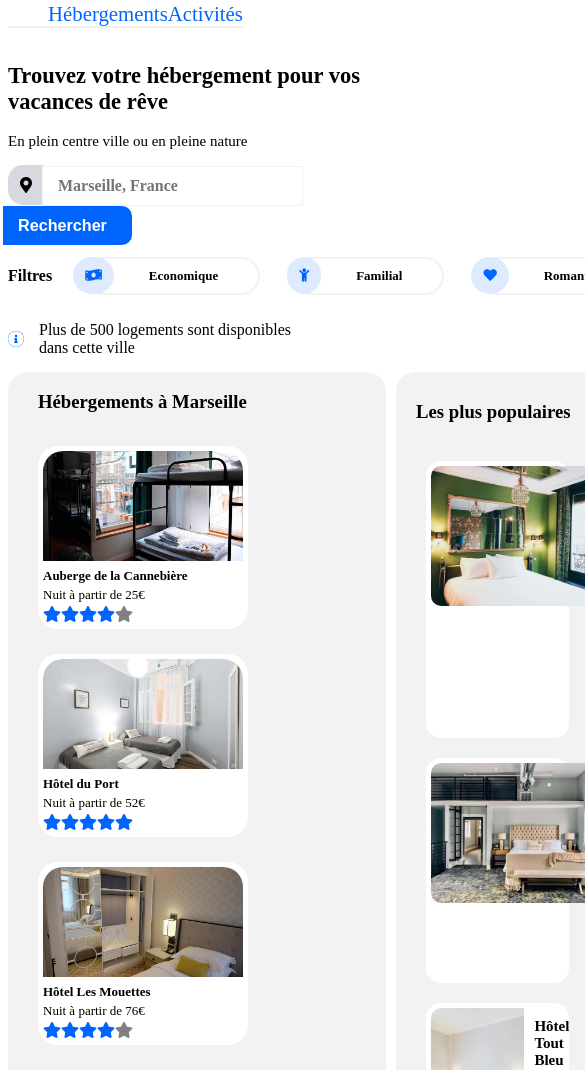
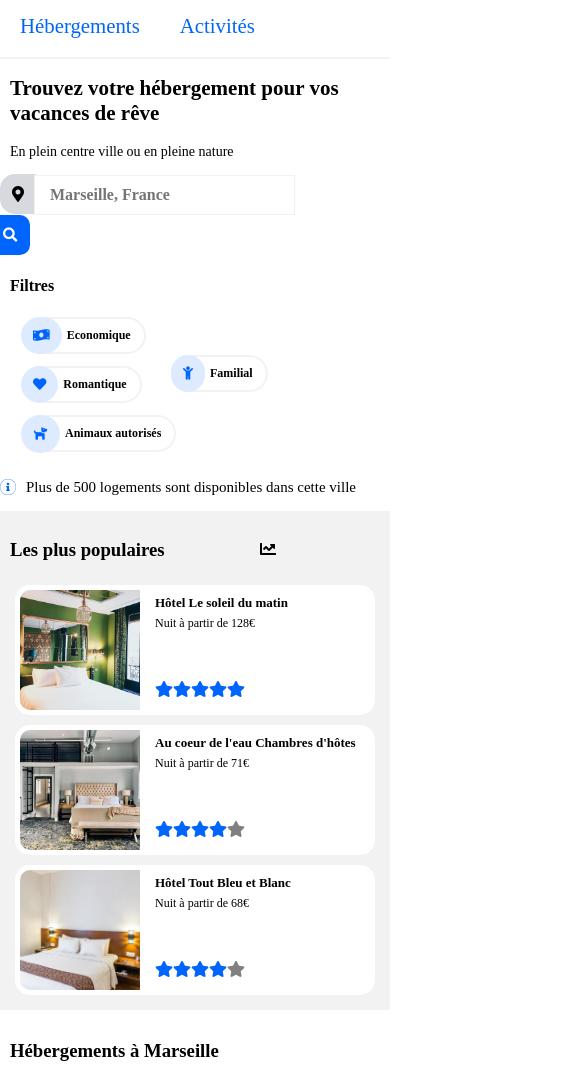
Before and after one commit to Safia31/SafiaVaniembourg_2_29062021, a plain HTML site: page html.html in a window 390 px wide. Shown: the part 76-1146 px from the top of the page, 585 px wide, since content can reach past the window. Drawn offline with Linux system fonts and the light colour scheme; a web font is replaced by a local one.

Commit message:
version mobile

```diff
--- a/css.css
+++ b/css.css
@@ -62,6 +62,11 @@ header nav a
     margin-right: -6px;
 }
 
+.fa-search{
+    display: none;
+    visibility: hidden;
+}
+
 input{
     border: solid #F2F2F2 1px;
     padding: 10px 25px 10px 15px;
@@ -98,7 +103,6 @@ input{
 #Filters button{
     border: 0;
     background: none;
-    position: relative;
     display: flex;
 }
 
@@ -107,10 +111,6 @@ input{
     left: 15px;
     padding: 12px;
 
-}
-
-#filters h4{
-    font-size: 10px;
 }
 
 .fa-money-bill-wave, .fa-child, .fa-heart, .fa-dog{
@@ -160,11 +160,12 @@ input{
 }
 
 .largeurHebergement:nth-child(1){
-    width: 64%;
+    flex: 2;
 }
 
 .largeurHebergement:nth-child(2){
-    width: 31%;
+    flex: 1;
+    margin-left: 3%;
 }
 
 .hébergementmarseille{
@@ -247,16 +248,21 @@ input{
 }
 
 .populaire img{
-    width: 170px;
+    width: 140px;
     height: 140px;
     border-radius: 10px 0px 0px 10px;
     object-fit: cover;
 }
 
-.populaire h4, .populaire p{
+.populaire h4{
     margin: 10px 5px 0px 10px;
     font-family: "Raleway";
-    font-size: 15px;
+}
+
+.populaire p{
+    margin: 10px 5px 0px 10px;
+    font-family: "Raleway";
+    font-size: 13px;
 }
 
 .populaire{
@@ -392,33 +398,233 @@ footer h3{
 
 @media all and (min-width: 320px) and (max-width: 767px)
 {
+    body{
+        margin: 0;
+    }
     #page{
         width: auto;
+        margin: auto;
+    }
+
+    #logo img{
+        margin: 10px;
     }
 
     .inscrire{
         position: absolute;
-        top: 30px;
-        right: 30px;
+        top: 20px;
+        right: 40px;
         font-weight: bold;
-    }
-
-    .titre{
-        margin-left: 0px;
-        margin-right: 0px;
     }
 
     header{
         display: flex;
         flex-direction: column;
+        border-bottom: 2px solid #F2F2F2;
 
+    }
+
+    .titre{
+        display: flex;
+        flex-direction: row;
+        justify-content: space-evenly;
+        margin-left: 20px;
+        margin-right: 20px;
     }
 
     nav{
         display: flex;
+        justify-content: center;
     }
 
     nav ul{
-        border-bottom: 2px solid #F2F2F2;
+        padding-left: 0px;
     }
+
+    .Titre{
+        font-size: 14px;
+        font-family: "Raleway";
+        margin-left: 10px;
+    }
+
+    .search{
+        width: 310px;
+    }
+
+    .search button{
+        display: none;
+    }
+
+    .fa-search{
+        color: white;
+        background-color: #0065FC;
+        font-weight: bold;
+        font-size: 90%;
+        border: none;
+        padding: 13px;
+        border-radius: 10px;
+        visibility: visible;
+        margin-left: -10px;
+    }
+
+    .logement{
+        margin-right: 0;
+        font-size: 15px;
+        padding-right: 0;
+        padding-left: 10px;
+    }
+
+    #Filters{
+        display: flex;
+        flex-direction: column;
+        align-items: initial;
+    }
+
+    #Filters h4{
+        margin-left: 10px;
+    }
+
+    #Filters button{
+        margin-bottom: 10px;
+    }
+
+    .filtre{
+        position: absolute;
+        left: 150px;
+        bottom: 365px;
+    }
+
+    .eco, .family, .love, .animals{
+       padding-left: 20px;
+       padding-right: 13px;
+       font-size: 12px;
+    }
+
+    #Information{
+        margin-right: 0;
+    }
+
+    .populaire{
+        margin: 5px;
+        padding: 5px;
+    }
+
+    .titrepopulaire{
+        margin-left: 0;
+    }
+
+    .fa-chart-line{
+        left: 250px;
+    }
+
+    .populaire img{
+        width: 120px;
+        height: 120px;
+    }
+
+    .description h4{
+        margin: 5px 0px 0px 15px;
+        font-size: 13px;
+    }
+
+    .description p{
+        margin: 5px 0px 0px 15px;
+        font-size: 12px;
+    }
+
+    .etoile{
+        margin: 50px 0px 0px 15px;
+    }
+
+    .hébergementmarseille{
+        display: flex;
+        flex-direction: column;
+    }
+
+    .hébergements a{
+        margin-top: 10px;
+        margin-right: 0px;
+        margin-left: 10px;
+    }
+
+    #Hébergements{
+        margin: 30px 0px 0px 10px;
+    }
+
+    .largeurHebergement:nth-child(1){
+        order: 2;
+        display: flex;
+        flex-direction: column;
+
+    }
+
+    .largeurHebergement:nth-child(2){
+        order: 1;
+        display: flex;
+        flex-direction: column;
+        margin-left: 0;
+        border-radius: 0;
+    }
+
+    .hébergements{
+        border-radius: 0;
+        background-color: transparent;
+    }
+
+    .hebergements-liste{
+        margin: 0;
+    }
+
+    .hébergement{
+        margin: 0px 0px 5px 0px;
+        width: 280px;
+    }
+
+    .hébergement img{
+        width: 280px;
+    }
+
+    .activitémarseille{
+        display: flex;
+        flex-direction: column;
+    }
+
+    .activité img, .activités img{
+        width: 280px;
+        height: 150px;
+    }
+
+    .activité, .activités{
+        width: 280px;
+        height: 190px;
+        margin: 5px 0px 5px 10px;
+    }
+
+    footer{
+        display: flex;
+        flex-direction: column;
+        margin-top: 20px;
+    }
+
+    .commentaire{
+        margin-right: 0px;
+        font-family: "Raleway";
+    }
+
+    .commentaire h3{
+        font-size: 14px;
+        margin-top: 20px;
+        margin-left: 15px;
+        margin-bottom: 10px;
+    }
+
+    nav{
+        justify-content: flex-start;
+    }
+
+    .commentaire ul{
+        margin-left: 15px;
+    }
+
+
 }
--- a/html.html
+++ b/html.html
@@ -3,7 +3,7 @@
     <head>
         <meta charset="utf-8" />
         <link rel="stylesheet" href="css.css"/>
-        <link rel="stylesheet" media="screen and (max-width: 1280px)" href="petite_resolution.css" />
+        <link rel="stylesheet" media="screen and (max-width: 1280px)" href="css.css" />
         <meta name="viewport" content="width=device-width" />
         <link rel="stylesheet" href="https://cdnjs.cloudflare.com/ajax/libs/font-awesome/5.15.3/css/all.min.css" />
         <link rel="preconnect" href="https://fonts.googleapis.com">
@@ -37,15 +37,16 @@
                         <i class="fas fa-map-marker-alt"></i>
                         <input type="search" name="ville" placeholder="Marseille, France">
                         <button>Rechercher</button>
+                        <i class="fas fa-search"></i>
                     </form>
                 </div>
 <!--Filters-->
             <div id="Filters">
                 <h4>Filtres</h4>
-                    <button><i class="fas fa-money-bill-wave"></i><span class="eco">Economique</span></button>
-                    <button><i class="fas fa-child"></i><span class="family">Familial</span></button>
-                    <button><i class="fas fa-heart"></i><span class="love">Romantique</span></button>
-                    <button><i class="fas fa-dog"></i><span class="animals">Animaux autorisés</span></button>
+                <button><i class="fas fa-money-bill-wave"></i><span class="eco">Economique</span></button>
+                <button class="filtre"><i class="fas fa-child"></i><span class="family">Familial</span></button>
+                <button><i class="fas fa-heart"></i><span class="love">Romantique</span></button>
+                <button><i class="fas fa-dog"></i><span class="animals">Animaux autorisés</span></button>
             </div>
             <div id="Information">
                 <i class="fas fa-info-circle"></i>
```
